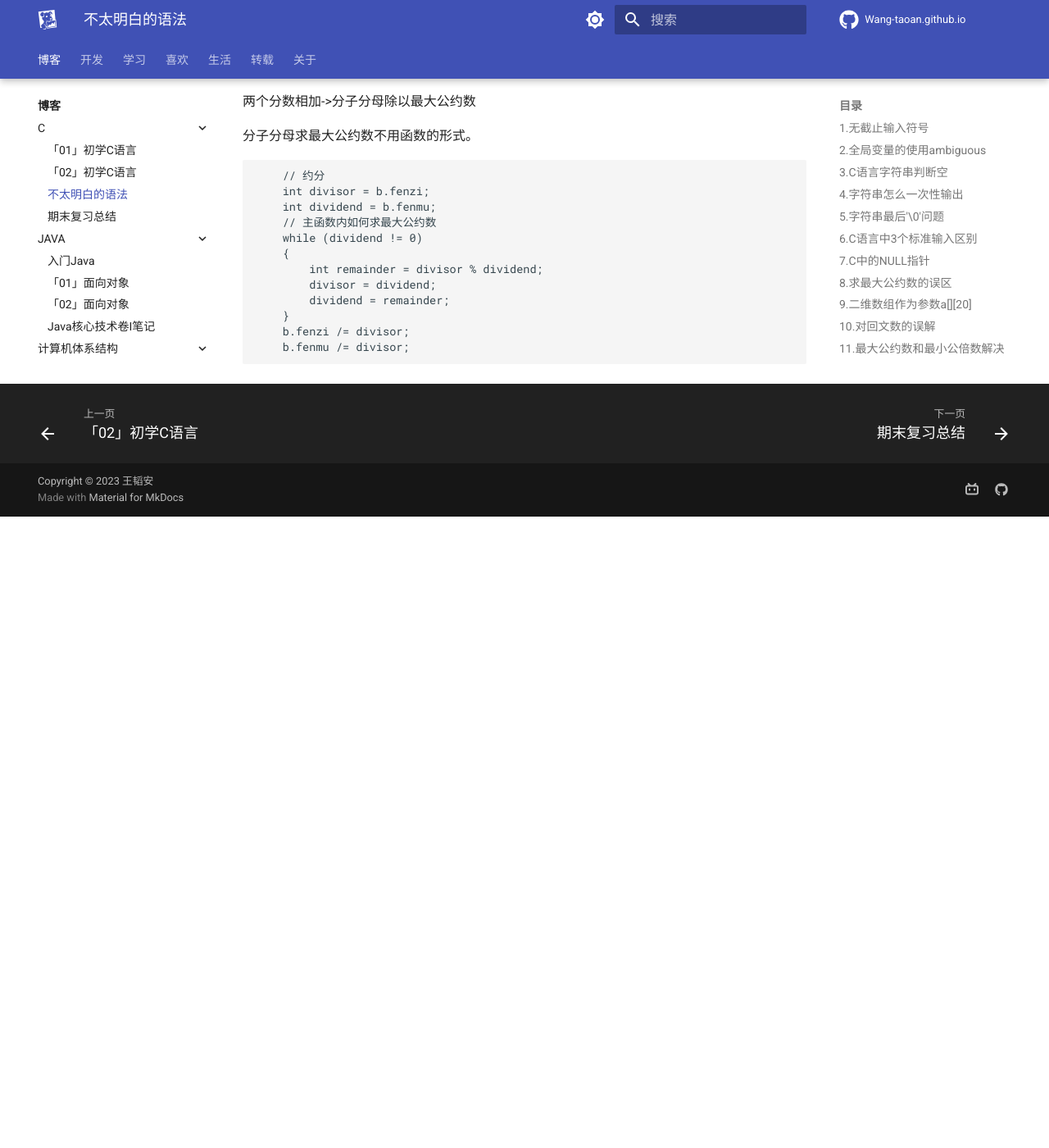
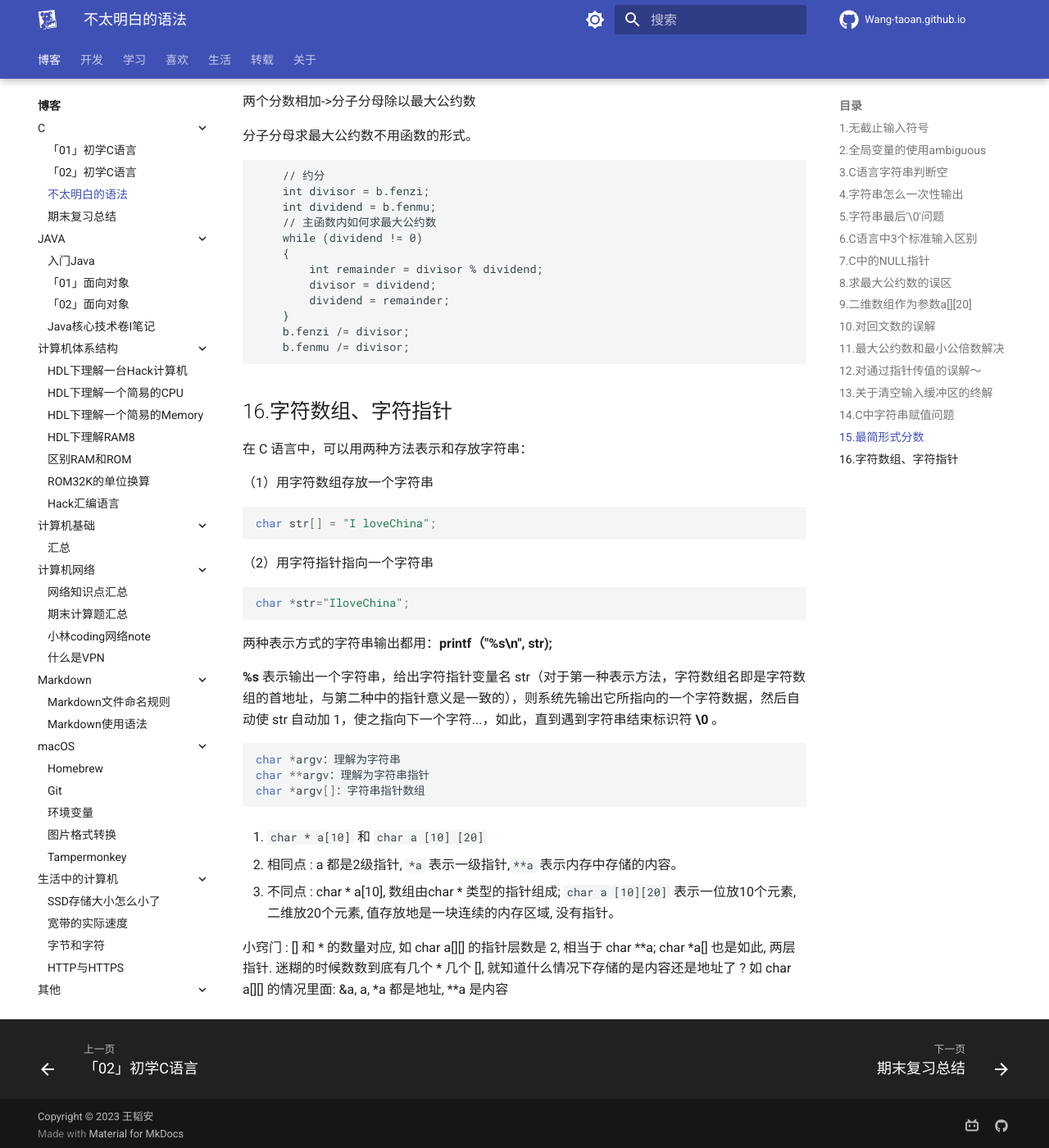
Before and after one commit to Wang-Taoan/Wang-Taoan.github.io, an MkDocs documentation site: the page built from docs/BLOG/C/ignorantOfSyntax.md, in a window 1280 px wide and 1400 px high, scrolled down 6926 px. Shown: the whole window at 82% size. Built offline with MkDocs 1.6.1 and Material for MkDocs 9.7.7, drawn with Linux system fonts in a browser that asks for light colours; comment, search, counter and statistics services are not loaded; before the commit the page ends 7556 px from its top, so only the background shows below that.

Commit message:
7月添加

````diff
--- a/docs/BLOG/C/ignorantOfSyntax.md
+++ b/docs/BLOG/C/ignorantOfSyntax.md
@@ -268,3 +268,46 @@
     b.fenzi /= divisor;
     b.fenmu /= divisor;
 ```
+
+
+
+## 16.字符数组、字符指针
+
+在 C 语言中，可以用两种方法表示和存放字符串：
+
+（1）用字符数组存放一个字符串
+
+```c
+char str[] = "I loveChina";
+```
+
+（2）用字符指针指向一个字符串
+
+```c
+char *str="IloveChina";
+```
+
+两种表示方式的字符串输出都用：**printf（"%s\n", str);**
+
+**%s** 表示输出一个字符串，给出字符指针变量名 str（对于第一种表示方法，字符数组名即是字符数组的首地址，与第二种中的指针意义是一致的），则系统先输出它所指向的一个字符数据，然后自动使 str 自动加 1，使之指向下一个字符...，如此，直到遇到字符串结束标识符 **\0** 。
+
+
+
+```c
+char *argv：理解为字符串
+char **argv：理解为字符串指针
+char *argv[]：字符串指针数组
+```
+
+
+
+3. `char * a[10]` 和 `char a [10] [20]`
+
+- 相同点 : a 都是2级指针, `*a` 表示一级指针,` **a` 表示内存中存储的内容。
+- 不同点 : char * a[10], 数组由char * 类型的指针组成; `char a [10][20]` 表示一位放10个元素, 二维放20个元素, 值存放地是一块连续的内存区域, 没有指针。
+
+
+
+
+
+小窍门 : [] 和 * 的数量对应, 如 char a[][] 的指针层数是 2, 相当于 char **a; char *a[] 也是如此, 两层指针. 迷糊的时候数数到底有几个 * 几个 [], 就知道什么情况下存储的是内容还是地址了 ? 如 char a[][] 的情况里面: &a, a, *a 都是地址, **a 是内容
--- /dev/null
+++ b/docs/LIFE/Jottings/2023-06.md
@@ -0,0 +1,53 @@
+
+## 230601
+
+如果有人在我旁边说话，我是没法静下心来做别的事情的，最好的选择是，要么换个地方，要么好好听他讲。
+
+## 230603
+
+看书可以知道更多的东西，但时常抓不到重点。而看视频恰恰相反。
+
+## 230606
+
+期末了早点过去吧，一直惦记在心里总感觉痒痒的。
+
+## 230608
+
+如果愿意并且有机会去了解一个人的经历、思想的话，那我觉得这个人会很棒。
+
+高中时期，下午最后一节后，到晚自修之前的这段时间，是我高中最美好的回忆，我能看到每天的黄昏，我能和朋友们愉快闲聊…..现在再也感受不到了。
+
+## 230610
+
+羡慕能侃侃而谈的人，而不是话多的人，因为我知道言多必失。我很向往能成为一个社交很强的人，因为这个可以展示自己，让更多人知道自己是什么，会什么。
+
+## 230611
+
+如果每天的生活都是很累、重复的话，那我肯定会疯掉。
+
+## 230615
+
+大人的定义是什么，知道什么是有所为，什么是有所不为，知道自己想成为什么，知道该去做什么，知道怎么去做。
+
+生活是无数个随机、巧合组成的，所以仔细想想能遇见一些人、一些事，人生还挺幸运的，生活还挺美好的。
+
+家里和在学校最大的区别：在学校知道自己无路可退，会提前规划，遇到什么麻烦都会告诉自己再坚持一下。
+
+
+## 230619
+
+第一次学一个东西，上课记的笔记几乎全部后期都不会去看，因为后期真正学会了，发现很多都是错的。
+
+上课有必要记笔记吗？有，稍微圈圈画画一些关键字就可以了，让自己不走神就好了。
+
+## 230624
+
+晚上如果有一段很困的阶段没有睡，过后就会很亢奋
+
+## 230625
+
+人对未知的恐惧是与生俱来的吗？
+
+## 230629
+
+这段时间一直感觉没什么想法或者是动力去写点东西。为什么呢？可能是这些想法不够新鲜，可能是生活太过平淡了？我也不太清楚，感觉一直被琐事牵着走，好难受。
--- a/mkdocs.yml
+++ b/mkdocs.yml
@@ -142,6 +142,7 @@
     - LIFE/index.md
     - 随笔:
       - 前言: LIFE/Jottings/随笔前言.md
+      - 2023-06: LIFE/Jottings/2023-06.md
       - 2023-05: LIFE/Jottings/2023-05.md
       - 2023-04: LIFE/Jottings/2023-04.md
       - 2023-03: LIFE/Jottings/2023-03.md
````
Also changed, not shown: 5 other files.
